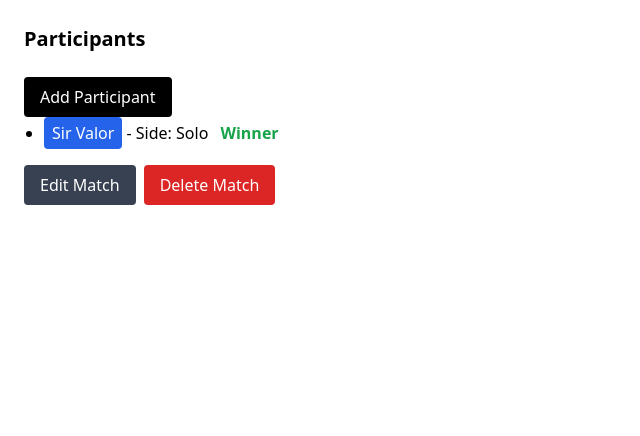
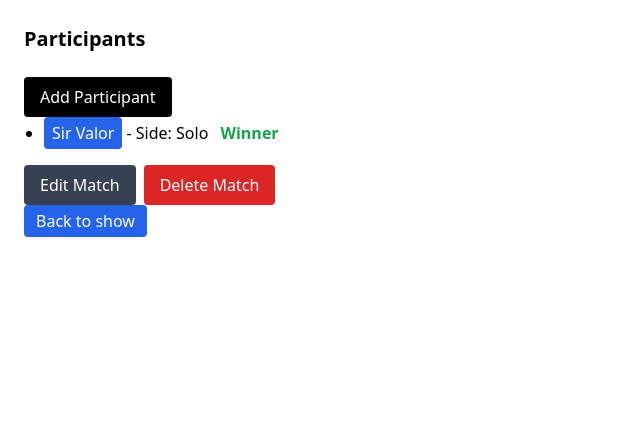
Before and after one commit to DyloreAquino/WrestlingEmpireBookingSite, a Django app: page /shows/matches/1/ in a window 1280 px wide. Shown: the part 263-699 px from the top of the page, without its empty margins (0-640 px from the left). Run offline with Django 5.2, Linux system fonts and the light colour scheme; data comes from the database, SQL or seed files in the repository; both versions use the stored data as it was after the commit; some libraries are stand-ins or nearby versions.

Commit message:
Event and Match details now have "Back to Show" buttons

```diff
--- a/webooks/booking/templates/booking/match_detail.html
+++ b/webooks/booking/templates/booking/match_detail.html
@@ -31,4 +31,10 @@
     <button onclick="window.location='{% url 'match-edit' match.id %}'" class="bg-gray-700 text-white px-4 py-2 rounded cursor-pointer">Edit Match</button>
     <button onclick="window.location='{% url 'match-delete' match.id %}'" class="bg-red-600 text-white px-4 py-2 rounded cursor-pointer">Delete Match</button>
 </div>
+
+<button onclick="window.location='{% url 'show-detail' match.show.id %}'"
+    class="bg-blue-600 text-white px-3 py-1 rounded cursor-pointer">
+        Back to show
+    </button>
+</p>
 {% endblock %}
```
Also changed, not shown: webooks/booking/templates/booking/event_detail.html (+7 -0 lines), webooks/db.sqlite3.
